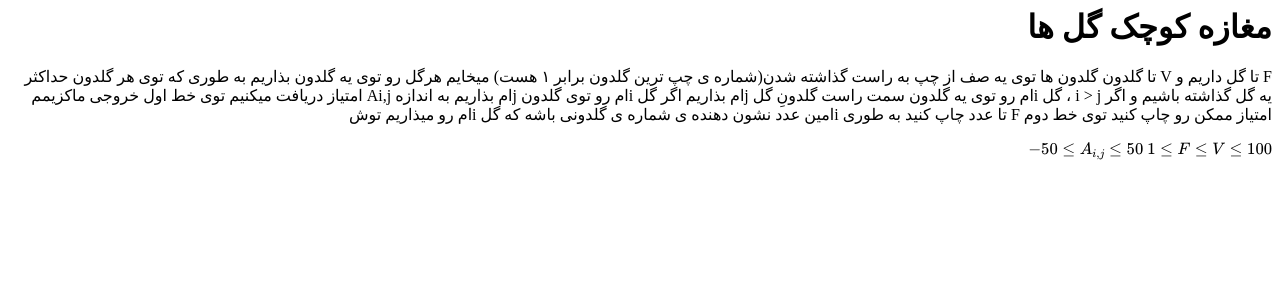
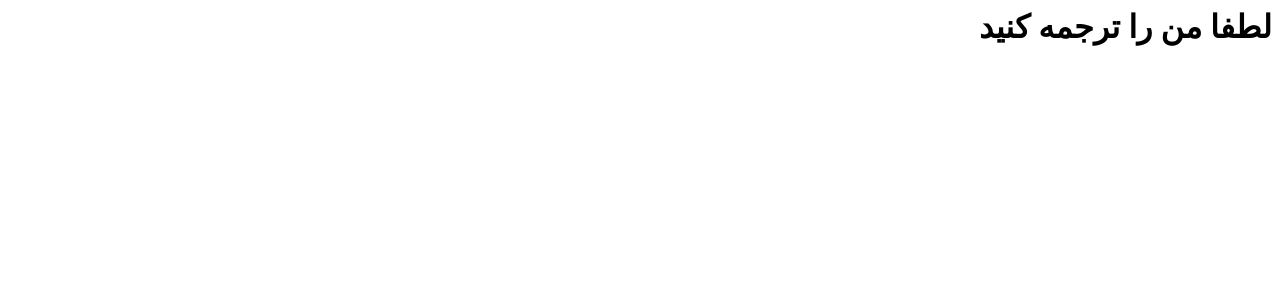
Before and after one commit to shaazzz/FarsiCP, a Jekyll site: the page built from SGU/103/statement.md, in a window 1280 px wide. Shown: the top 300 px of the page. Built offline with Jekyll 4.4.1, drawn with Linux system fonts in a browser that asks for light colours; formulas are drawn with MathJax 3; our own code applies the rules of GitHub Pages for plain Markdown files.

Commit message:
Update statement.md

```diff
--- a/SGU/103/statement.md
+++ b/SGU/103/statement.md
@@ -2,14 +2,4 @@
 layout: CF
 ---
 
-# مغازه کوچک گل ها
-
-F تا گل داریم و V تا گلدون
-گلدون ها توی  یه صف از چپ به راست گذاشته شدن(شماره ی چپ ترین گلدون برابر ۱ هست)
-میخایم هرگل رو توی یه گلدون بذاریم به طوری که توی هر گلدون حداکثر یه گل گذاشته باشیم و اگر i > j ، گل iام رو توی یه گلدون سمت راست گلدونِ گل jام بذاریم
-اگر گل iام رو توی گلدون jام بذاریم به اندازه Ai,j امتیاز دریافت میکنیم
-توی خط اول خروجی ماکزیمم امتیاز ممکن رو چاپ کنید
-توی خط دوم F تا عدد چاپ کنید به طوری iامین عدد نشون دهنده ی شماره ی گلدونی باشه که گل iام رو میذاریم توش
-
-$$ 1 \le F \le V \le 100 $$
-$$ -50 \le A_{i,j} \le 50 $$
+# لطفا من را ترجمه کنید
```
